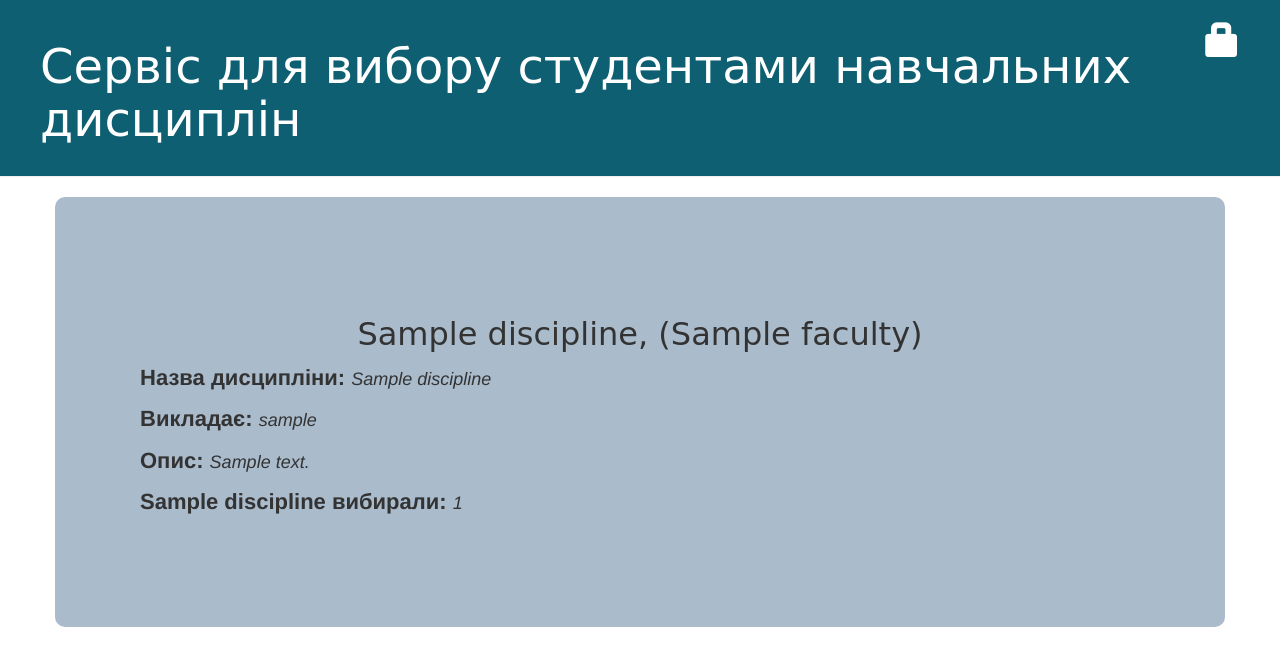
After one commit to Smanst3r/your-discipline, a Django app: page /discipline_detail/1/ in a window 1280 px wide. The commit adds this page. Shown: the top 666 px of the page. Run offline with Django 3.2, Linux system fonts and the light colour scheme; tables that the repository leaves empty hold one stand-in row (values such as "Sample post"); some libraries are stand-ins or nearby versions.

Commit message:
Added detailed page about disciplines and some small features

```diff
--- a/service/models.py
+++ b/service/models.py
@@ -30,6 +30,7 @@ class Discipline(models.Model):
 	specialization = models.ForeignKey('service.Specialization', related_name="disciplines")
 	name = models.CharField(max_length=200)
 	teacher = models.ForeignKey('service.Profile', on_delete=models.CASCADE)
+	about = models.TextField(max_length=500, default="Опис дисципліни. Наприклад Lorem Ipsum is simply dummy text of the printing and typesetting industry. Lorem Ipsum has been the industry's standard dummy text ever since the 1500s, when an unknown printer took a galley of type and scrambled it to make a type specimen book. ")
 
 	def __str__(self):
 		return "{}, ({})".format(self.name, self.faculty)
--- a/service/static/css/service.css
+++ b/service/static/css/service.css
@@ -56,5 +56,29 @@ h1, h2, h3, h4 {
 }
 
 ul {
-  list-style-type: none;
+    list-style-type: none;
 }
+
+.discipline_detail .container {
+    padding: 100px;
+    text-align: center;
+    background-color: #abc;
+    border-radius: 10px;
+}
+
+.discipline_detail .container .row h3 {
+    font-size: 32px;
+    color: #333;
+}
+
+.discipline_detail .container .row p {
+    text-align: left;
+    font-size: 22px;
+    font-weight: bold;
+}
+
+.discipline_detail .container .row p span {
+    font-style: italic;
+    font-weight: 100;
+    font-size: 18px;
+}
--- a/service/templates/service/base.html
+++ b/service/templates/service/base.html
@@ -26,7 +26,7 @@
     </div>
     <div class="content container">
     {% if user.is_authenticated %}
-    <a href="{% url 'cabinet' %}" class="cabinet">My personal cabinet</a>
+    <a href="{% url 'cabinet' %}" class="cabinet">Мій кабінет</a>
     {% endif %}
         <div class="row">
             <div class="col-md-8">
--- /dev/null
+++ b/service/templates/service/discipline_detail.html
@@ -0,0 +1,19 @@
+{% extends 'service/base.html' %}
+
+{% block title%} {{ discipline.name }} - Детальніше {% endblock title %}
+
+{% block content %}
+
+<div class="discipline_detail">
+<div class="container">
+	<div class="row">
+		<h3>{{ discipline }}</h3>
+		<p>Назва дисципліни: <span>{{ discipline.name }}</span></p>
+		<p>Викладає: <span>{{ discipline.teacher }}</span></p>
+		<p>Опис: <span>{{ discipline.about }}</span></p>
+		<p>{{ discipline.name }} вибирали: <span>{{ vote_counts.count }}</span></p>
+	</div>
+</div>
+</div>
+
+{% endblock content %}
--- a/service/urls.py
+++ b/service/urls.py
@@ -6,6 +6,7 @@ urlpatterns = [
 	url(r'^faculty/', views.faculty, name='faculty'),
 	url(r'^specialization/(?P<pk>[0-9]+)/$', views.specialization, name='specialization'),
 	url(r'^discipline/(?P<pk>[0-9]+)/$', views.discipline, name='discipline'),
+	url(r'^discipline_detail/(?P<pk>[0-9]+)/$', views.discipline_detail, name='discipline_detail'),
 	url(r'^cabinet/$', views.cabinet, name='cabinet'),
 	url(r'^vote/(?P<pk>[0-9]+)/(?P<specialization>[0-9]+)/(?P<faculty>[0-9]+)/(?P<teacher>[0-9]+)/(?P<student>[0-9]+)/$', views.vote, name='vote'),
 	url(r'^remove/(?P<pk>[0-9]+)/$', views.remove, name='remove'),
--- a/service/views.py
+++ b/service/views.py
@@ -33,8 +33,16 @@ def specialization(request, pk):
 	return render(request, 'service/specialization.html', {'specialization': specialization, 'disciplines': disciplines,  'spec_id': pk})
 
 def discipline(request, pk):
-	result = Discipline.objects.filter(specialization=pk)
-	context = {'discipline': result}
+	disciplines = Discipline.objects.filter(specialization=pk)
+	result_by_student = Result.objects.filter(student=request.user.id-1)
+	result = Result.objects.filter(spec=pk)
+
+	disciplines_count_for_logged = result_by_student
+
+	context = {
+			'disciplines': disciplines,
+			'disciplines_count': disciplines_count_for_logged,
+			'result': result }
 
 	if request.method == "POST":
 		form = ChooseDisciplineForm(request.POST)
@@ -44,12 +52,18 @@ def discipline(request, pk):
 
 	return render(request, 'service/discipline.html', context)
 
+def discipline_detail(request, pk):
+	discipline = Discipline.objects.get(id=pk)
+	vote_counts = Result.objects.filter(discipline=discipline)
+	return render(request, 'service/discipline_detail.html', {'discipline': discipline, 'vote_counts': vote_counts})
+
 def vote(request, pk, specialization, faculty, teacher, student):
 	discipline = Discipline.objects.get(id=pk)
 	spec = Specialization.objects.get(id=specialization)
 	faculty = Faculty.objects.get(id=faculty)
 	_teacher = Profile.objects.get(id=teacher)
 	_student = Profile.objects.get(id=student)
+
 
 	result = Result.objects.create(
 			discipline=discipline,
```
Also changed, not shown: service/templates/registration/login.html (+7 -2 lines), service/templates/service/discipline.html (+22 -6 lines), service/migrations/0009_discipline_about.py (added).
